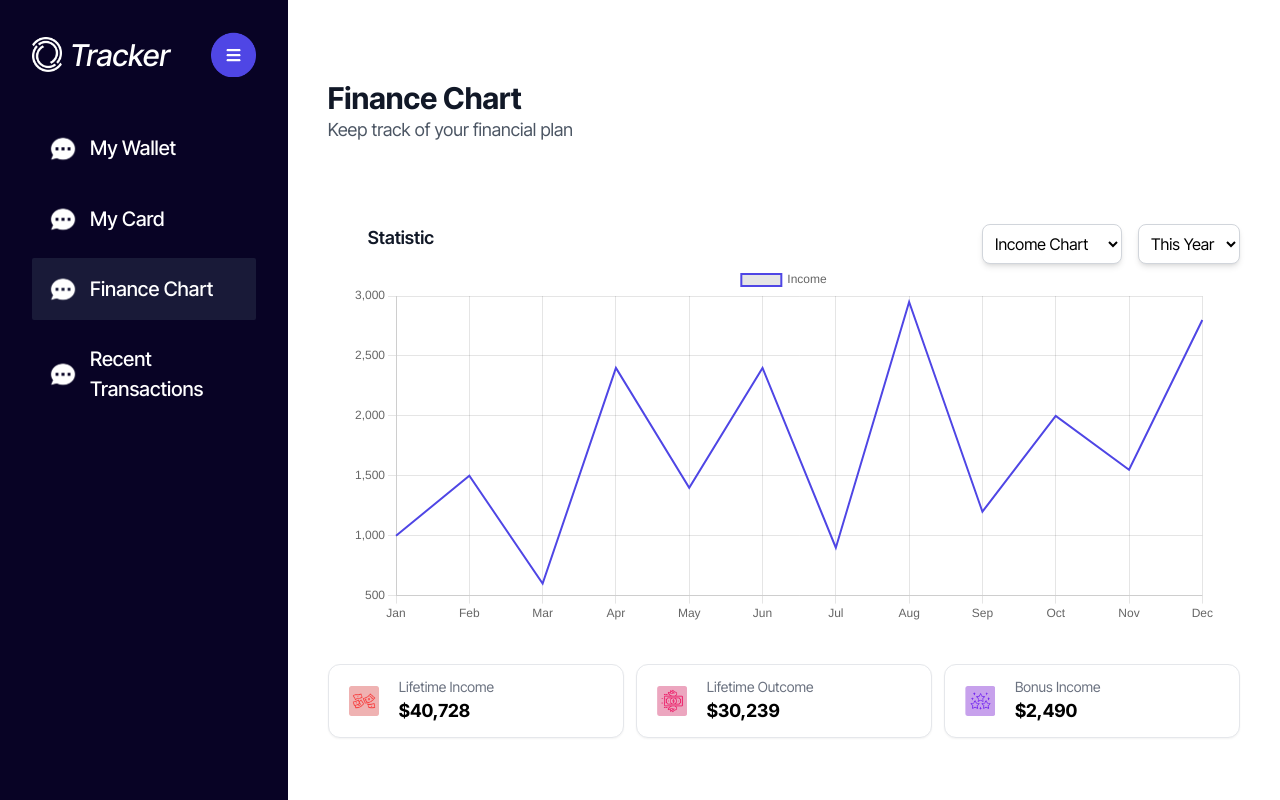
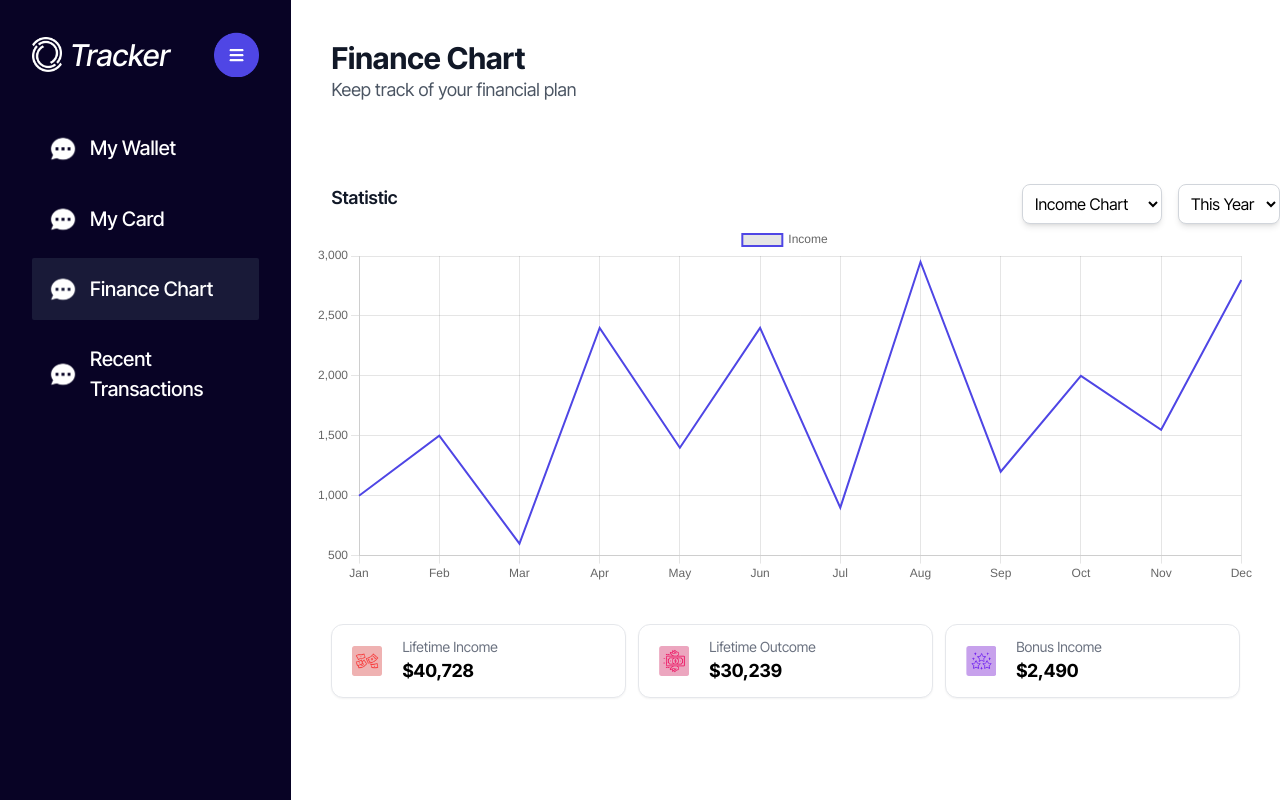
Before and after one commit to mariabh7/tracker-app, a Next.js app: page /financeChart in a window 1280 px wide. Built offline with nearby package versions, Linux system fonts and the light colour scheme.

Commit message:
Update page.jsx

```diff
--- a/src/app/(components)/financeChart/page.jsx
+++ b/src/app/(components)/financeChart/page.jsx
@@ -53,9 +53,9 @@ const options = {
 
 const FinanceChart = () => {
   return (
-    <div className="p-10 h-lvh overflow-auto w-full ">
+    <div className=" h-lvh overflow-auto w-full ">
       {/* Header */}
-      <div className="mb-20 mt-10">
+      <div className=" px-10 mb-20  mt-20 md:mt-10">
         <h2 className="text-3xl font-bold text-gray-900">Finance Chart</h2>
         <p className="text-lg text-gray-600 mb-4">Keep track of your financial plan</p>
       </div>
@@ -79,7 +79,7 @@ const FinanceChart = () => {
       </div>
 
    {/* Statistic Cards */}
-<div className="grid grid-cols-1 sm:grid-cols-3 gap-3 ">
+<div className="grid grid-cols-1 sm:grid-cols-3 gap-3 px-10  ">
   <div className="p-3 flex items-center bg-white border border-gray-200 rounded-xl shadow-sm">
     <div className="p-2 rounded-lg">
       <Image src={lifeincom} alt="Lifetime Income" width={30} height={30} />
```
